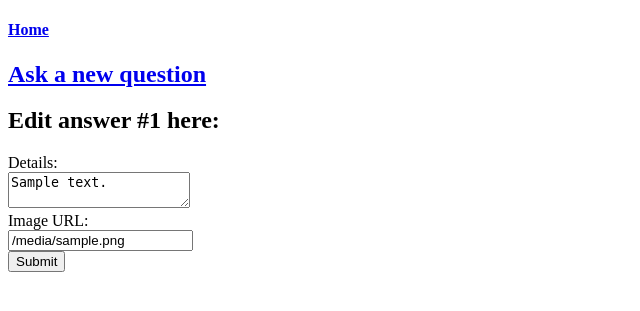
After one commit to hosmanadam/amyq, a Flask app: template templates/edit-answer.html in a window 1280 px wide. The commit adds this page. Shown: the top 311 px of the page, without its empty margins (0-640 px from the left). Run offline with Flask 2, Linux system fonts and the light colour scheme; the template is opened without the code that fills it: most values are stand-ins (such as "Sample title", 1, 10 or a date in 2020).

Commit message:
Add editing capability to answers

```diff
--- a/app.py
+++ b/app.py
@@ -40,6 +40,12 @@ def edit_question(question_id):
     return render_template('edit-question.html', question=question)
 
 
+@app.route('/answer/<int:answer_id>/edit')
+def edit_answer(answer_id):
+    answer = db_handler.get_answer(answer_id)
+    return render_template('edit-answer.html', answer=answer)
+
+
 @app.route('/question/<int:question_id>/add-comment')
 def add_question_comment(question_id):
     question = db_handler.get_question(question_id)
@@ -68,6 +74,13 @@ def submit_answer_comment(answer_id):
 @app.route('/question/<int:question_id>/submit-edited-question', methods=['POST'])
 def submit_edited_question(question_id):
     db_handler.update_question(request.form, question_id)
+    return redirect(f'/question/{question_id}')
+
+
+@app.route('/answer/<int:answer_id>/submit-edited-answer', methods=['POST'])
+def submit_edited_answer(answer_id):
+    db_handler.update_answer(request.form, answer_id)
+    question_id = db_handler.get_question_id_for_answer_id(answer_id)
     return redirect(f'/question/{question_id}')
 
 
--- a/db/queries.py
+++ b/db/queries.py
@@ -28,6 +28,12 @@ add_question = """
 update_question = """
     UPDATE questions
     SET title=%(title)s, body=%(body)s, image_url=%(image_url)s
+    WHERE id=%(id)s
+"""
+
+update_answer = """
+    UPDATE answers
+    SET body=%(body)s, image_url=%(image_url)s
     WHERE id=%(id)s
 """
 
--- /dev/null
+++ b/templates/edit-answer.html
@@ -0,0 +1,22 @@
+<!--
+Copy-paste child of edit-question.html
+Except: title, summary field
+-->
+{% extends 'base.html' %}
+{% block title %}Edit answer #{{ answer['id'] }}{% endblock %}
+{% block body %}
+
+<h2>Edit answer #{{ answer['id'] }} here:</h2>
+<form action="/answer/{{ answer['id'] }}/submit-edited-answer" method="post">
+
+    <label for="details">Details:</label><br>
+    <textarea id="details" name="body">{{ answer['body'] }}</textarea><br>
+
+    <label for="image">Image URL:</label><br>
+    <input id="image" type="text" name="image_url" placeholder="e.g. http://www.images.com/cutekitten.jpg" value="{{ answer['image_url'] or '' }}" ><br>
+
+    <input type="submit">
+
+</form>
+
+{% endblock %}
--- a/templates/edit-question.html
+++ b/templates/edit-question.html
@@ -3,7 +3,7 @@ Copy-paste child of add-question.html
 Except: title, pre-filled fields
 -->
 {% extends 'base.html' %}
-{% block title %}Edit question {{ question['id'] }}{% endblock %}
+{% block title %}Edit question #{{ question['id'] }}{% endblock %}
 {% block body %}
 
 <h2>Edit question #{{ question['id'] }} here:</h2>
--- a/templates/question.html
+++ b/templates/question.html
@@ -1,5 +1,5 @@
 {% extends 'base.html' %}
-{% block title %}Question {{ question['id'] }}{% endblock %}
+{% block title %}Question #{{ question['id'] }}{% endblock %}
 {% block body %}
 
 <h2>{{ question['title'] }}</h2>
@@ -59,6 +59,10 @@
             <input type="submit" value="Vote down" />
         </form>
 
+        <form action="/answer/{{ answer['id'] }}/edit">
+            <input type="submit" value="Edit" />
+        </form>
+
         <form action="/answer/{{ answer['id'] }}/delete">
             <input type="submit" value="Delete" />
         </form>
```
Also changed, not shown: db/db_handler.py (+7 -0 lines).
